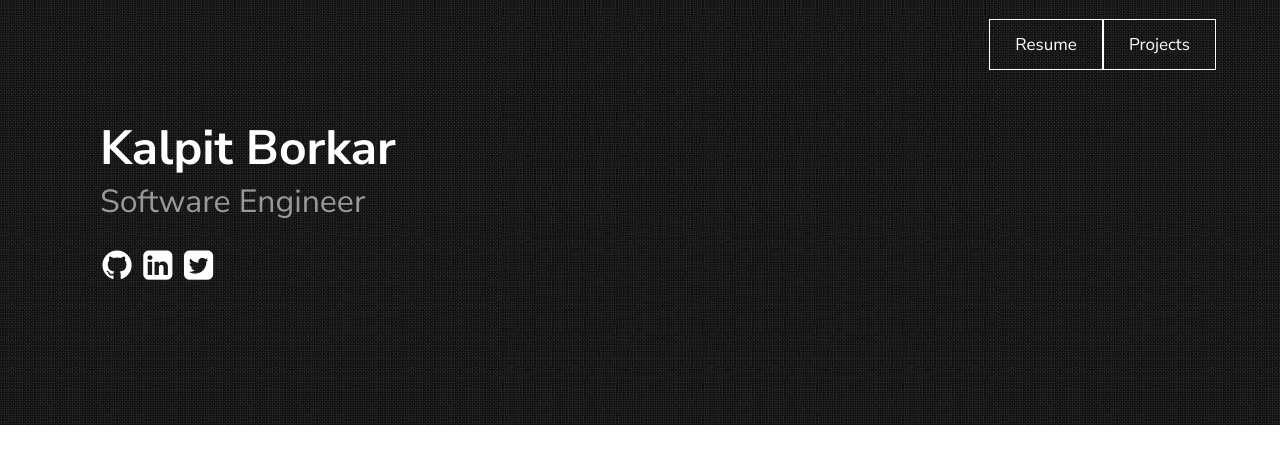
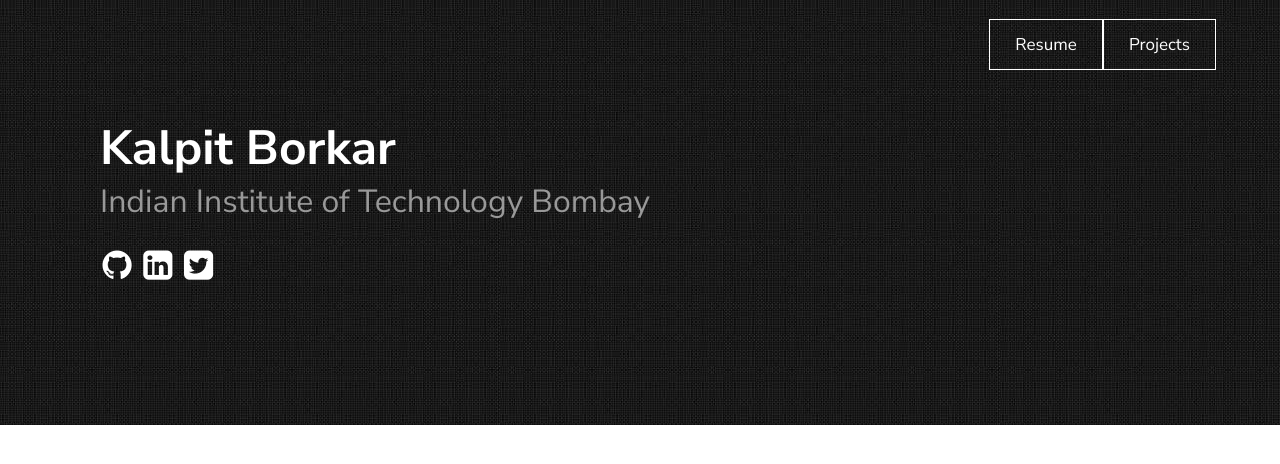
Before and after one commit to kalpitborkar/kalpitborkar.github.io_2, a Jekyll site: the page built from index.md, in a window 1280 px wide. Shown: the top 464 px of the page. Built offline with Jekyll 4.4.1, drawn with Linux system fonts in a browser that asks for light colours.

Commit message:
Minor updates

```diff
--- a/_config.yml
+++ b/_config.yml
@@ -15,7 +15,7 @@ sass:
 permalink: /posts/:title/
 texture:
   title: Kalpit Borkar
-  tagline: Software Engineer
+  tagline: Indian Institute of Technology Bombay
   date_format: "%b %-d, %Y"
   style: black
   showNav: true
@@ -37,8 +37,8 @@ texture:
 
 # If you want to link only specific pages in your header, uncomment
 # this and add the path to the pages in order as they should show up
-#header_pages:
-# - about.md
+header_pages:
+- about.md
 
 # Build settings
 # theme: texture
```
Also changed, not shown: about.md (renamed from _includes/about.md).
